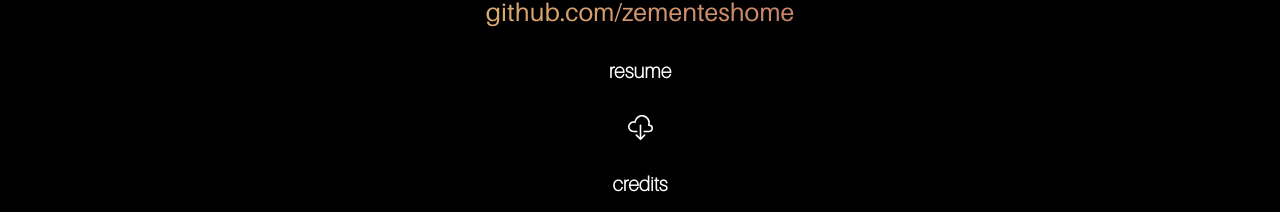
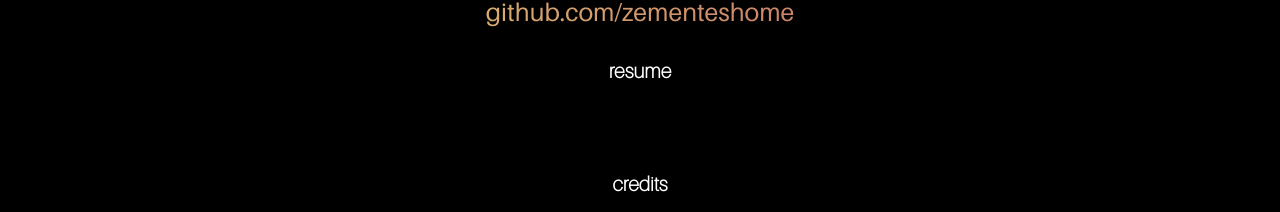
Before and after one commit to zementeshome/zemen-teshome-portfolio, a React (Create React App) app: page /contact in a window 1280 px wide. Shown: the part 609-821 px from the top of the page. Built offline with nearby package versions, Linux system fonts and the light colour scheme.

Commit message:
changed home page font size, fixed active states for work cards, and text on contact page

```diff
--- a/package.json
+++ b/package.json
@@ -2,7 +2,6 @@
   "name": "zemen-teshome-portfolio",
   "version": "0.1.0",
   "private": true,
-  "homepage": "https://zementeshome.github.io/zemen-teshome-portfolio",
   "dependencies": {
     "@fortawesome/free-solid-svg-icons": "^5.15.1",
     "@fortawesome/react-fontawesome": "^0.1.13",
--- a/src/components/About/About.jsx
+++ b/src/components/About/About.jsx
@@ -18,6 +18,7 @@
 import { FaGithub } from 'react-icons/fa';
 import { FaTerminal } from 'react-icons/fa';
 import { SiMicrosoftoffice } from 'react-icons/si';
+import Arrow from '../../BackgroundImage/iconmonstr-arrow-66.svg';
 
 gsap.registerPlugin(ScrollTrigger);
 
@@ -114,7 +115,7 @@
                 <p className="about__skills-icon"><FaTerminal /></p>
                 <p className="about__skills-icon"><SiMicrosoftoffice /></p>
             </div>
-                <img className="about__scroll-top" ref={aboutRef} src={process.env.PUBLIC_URL + 'assets/images/iconmonstr-arrow-66.svg'} alt="arrow" onClick={() => {scroll.scrollToTop()}}/>
+                <img className="about__scroll-top" ref={aboutRef} src={Arrow} alt="arrow" onClick={() => {scroll.scrollToTop()}}/>
           </section>
      </section>
     )
--- a/src/components/About/About.scss
+++ b/src/components/About/About.scss
@@ -44,6 +44,9 @@
         @include mobile {
         width: 100%;
         height: 60vh;
+      }
+      @include desktop {
+        padding-top: 5rem;
       }
     }
 
@@ -105,6 +108,7 @@
       }
         @include desktop {
         margin: -20rem 0 0 0;
+        padding-top: 6rem;
       }
     }
 
--- a/src/components/Contact/Contact.scss
+++ b/src/components/Contact/Contact.scss
@@ -83,10 +83,8 @@
             background-color: #f3ec78;
             background-image: linear-gradient(45deg, #f3ec78, #af4261);
             background-size: 100%;
-            -webkit-background-clip: text;
-            -moz-background-clip: text;
-            -webkit-text-fill-color: transparent;
-            -moz-text-fill-color: transparent;
+            background-clip: text;
+            color: transparent;
         }
         @include tablet {
             font-size: 25px;
--- a/src/components/Home/Home.jsx
+++ b/src/components/Home/Home.jsx
@@ -5,6 +5,7 @@
 import Footer from '../Footer/Footer';
 import { Link as ScrollLink } from 'react-scroll';
 import { animateScroll as scroll} from 'react-scroll';
+import Arrow from '../../BackgroundImage/iconmonstr-arrow-66.svg';
 
 function Home() {
 
@@ -48,7 +49,7 @@
   <div classname="home__background-container">
     <img className="home__background-image" src={process.env.PUBLIC_URL + '/assets/images/v2.svg'} alt="background"/>
   </div>
-      <img className="home__arrow-top" src={process.env.PUBLIC_URL + 'assets/images/iconmonstr-arrow-66.svg'} alt="arrow" onClick={() => {scroll.scrollToTop()}}/>
+      <img className="home__arrow-top" src={Arrow} alt="arrow" onClick={() => {scroll.scrollToTop()}}/>
       <Footer />
   </section>
   )
--- a/src/components/Home/Home.scss
+++ b/src/components/Home/Home.scss
@@ -40,7 +40,7 @@
           font-size: 62px;
         }
         @include desktop {
-          font-size: 85px;
+          font-size: 70px;
         }
       }
       .text-stroke,
--- a/src/components/Work/Work.jsx
+++ b/src/components/Work/Work.jsx
@@ -3,6 +3,7 @@
 import Header from './../Header/Header';
 import './Work.scss';
 import { animateScroll as scroll} from 'react-scroll';
+import Arrow from '../../BackgroundImage/iconmonstr-arrow-66.svg';
 
 function Work(props) {
     return (
@@ -12,7 +13,7 @@
         <div className="work__container">
             {props.work.map((workInfo) => <WorkCard key={workInfo.id} image={workInfo.image} title={workInfo.title} description={workInfo.description} year={workInfo.year} link={workInfo.link}/>)}
         </div>
-            <img className="work__scroll-top" src={process.env.PUBLIC_URL + 'assets/images/iconmonstr-arrow-66.svg'} alt="arrow" onClick={() => {
+            <img className="work__scroll-top" src={Arrow} alt="arrow" onClick={() => {
           scroll.scrollToTop()
         }}/>
       </section>
--- a/src/components/Work/Work.scss
+++ b/src/components/Work/Work.scss
@@ -104,7 +104,9 @@
         }
     }
 
-    &__image-info:hover span {
+    &__image-info:hover span,
+    &__image-info:focus span,
+    &__image-info:active span {
         opacity: 1;
     }
 
```
Also changed, not shown: src/BackgroundImage/iconmonstr-arrow-66.svg (renamed from public/assets/images/iconmonstr-arrow-66.svg).
